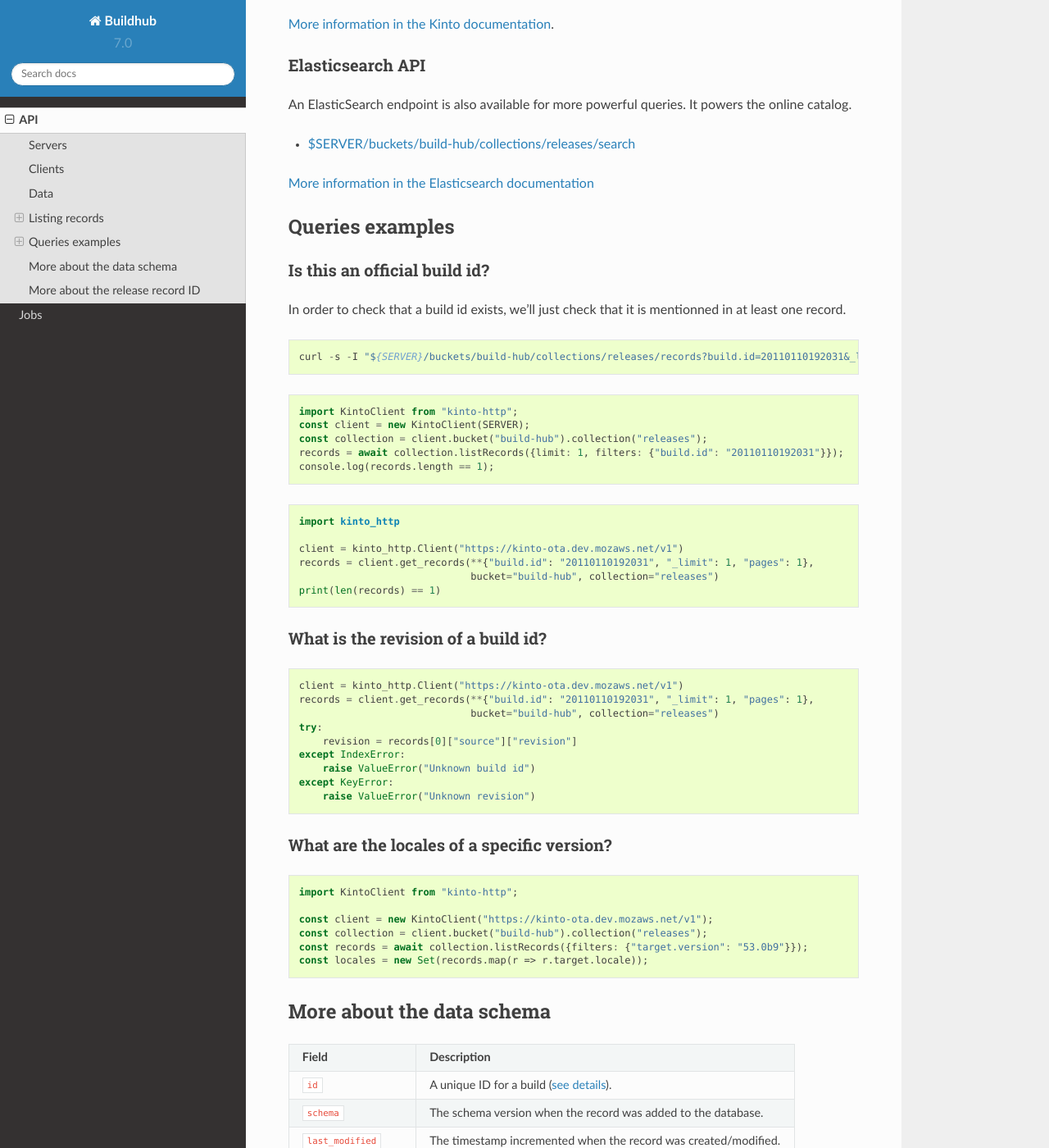
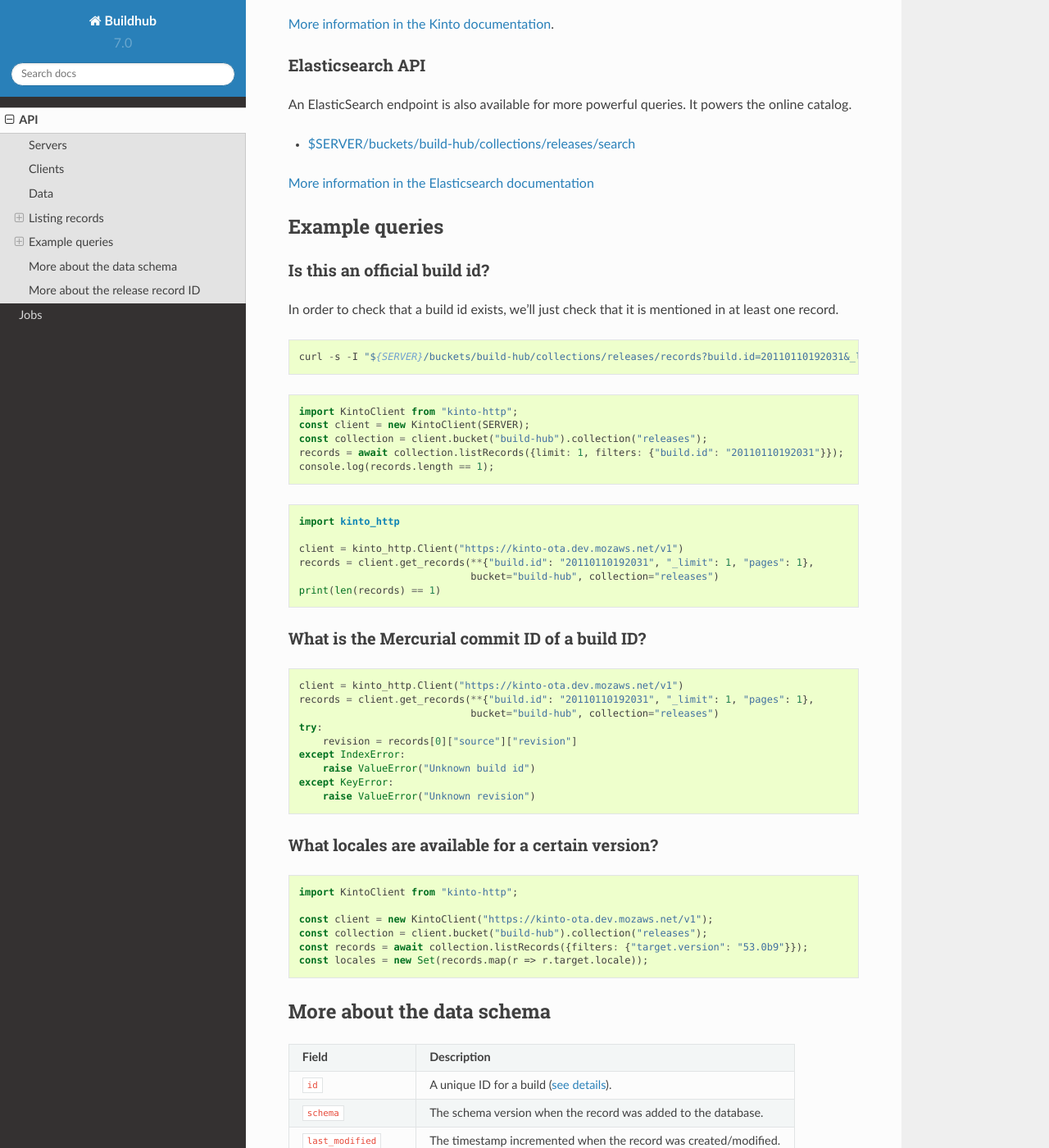
Before and after one commit to mozilla-services/buildhub, a Sphinx documentation site: the page built from docs/api.rst, in a window 1280 px wide and 1400 px high, scrolled down 1923 px. Shown: the whole window at 82% size. Built offline with Sphinx 7.4.7 and the Read the Docs theme 2.0.0, drawn with Linux system fonts in a browser that asks for light colours.

Commit message:
@glasserc review

```diff
--- a/docs/api.rst
+++ b/docs/api.rst
@@ -101,13 +101,13 @@ An ElasticSearch endpoint is also available for more powerful queries. It powers
 `More information in the Elasticsearch documentation <https://www.elastic.co/guide/en/elasticsearch/reference/current/search.html>`_
 
 
-Queries examples
-================
+Example queries
+===============
 
 Is this an official build id?
 -----------------------------
 
-In order to check that a build id exists, we'll just check that it is mentionned in at least one record.
+In order to check that a build id exists, we'll just check that it is mentioned in at least one record.
 
 ::
 
@@ -130,8 +130,8 @@ In order to check that a build id exists, we'll just check that it is mentionned
                                  bucket="build-hub", collection="releases")
     print(len(records) == 1)
 
-What is the revision of a build id?
------------------------------------
+What is the Mercurial commit ID of a build ID?
+----------------------------------------------
 
 .. code-block:: python
 
@@ -145,8 +145,8 @@ What is the revision of a build id?
     except KeyError:
         raise ValueError("Unknown revision")
 
-What are the locales of a specific version?
--------------------------------------------
+What locales are available for a certain version?
+-------------------------------------------------
 
 .. code-block:: javascript
 
--- a/docs/jobs.rst
+++ b/docs/jobs.rst
@@ -49,7 +49,9 @@ In order to build the AWS Lambda Zip archive in an isolated environment, we use
 Load latest S3 inventory
 ========================
 
-A command to download the latest S3 manifests from Mozilla archives, and create records on a remote Kinto server.
+A command to download the latest S3 manifests, containing information about all available files on archive.mozilla.org, and send that information as buildhub records to a remote Kinto server.
+
+The command will go through the list of files, pick release files, and deduce their metadata.
 
 .. code-block:: bash
 
```
Also changed, not shown: other parts of docs/jobs.rst (+1 -1 lines).
